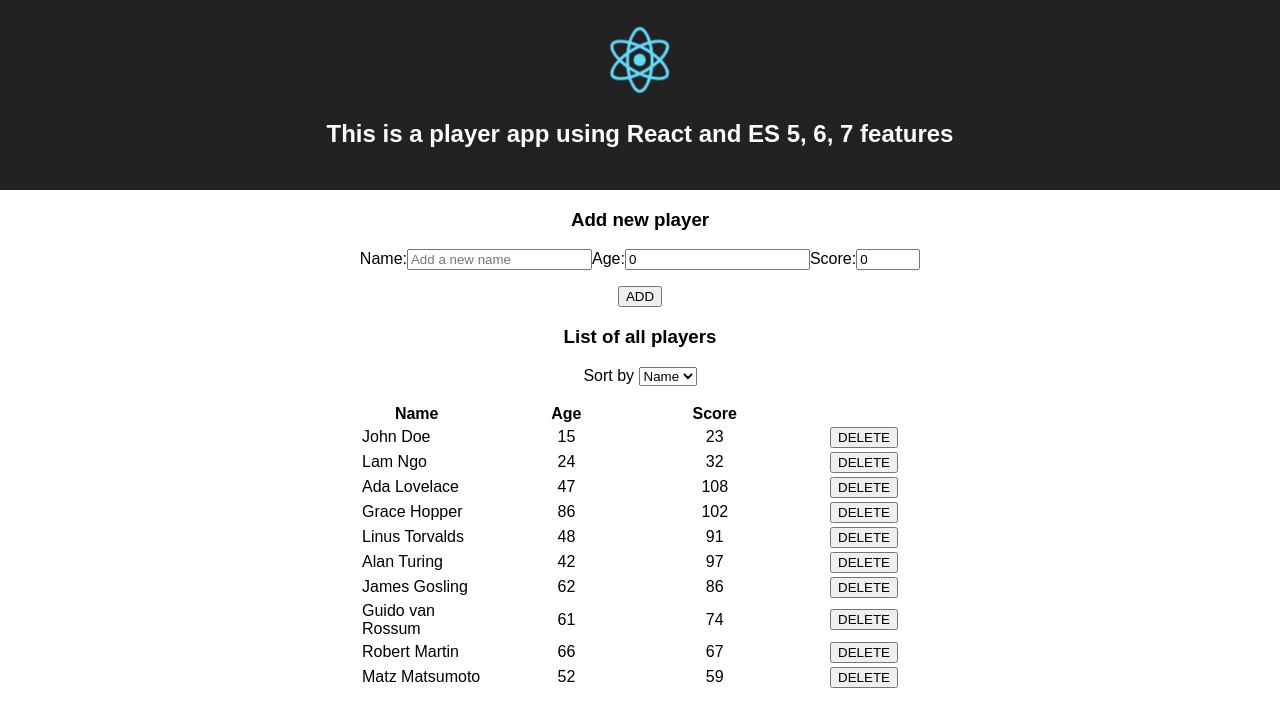
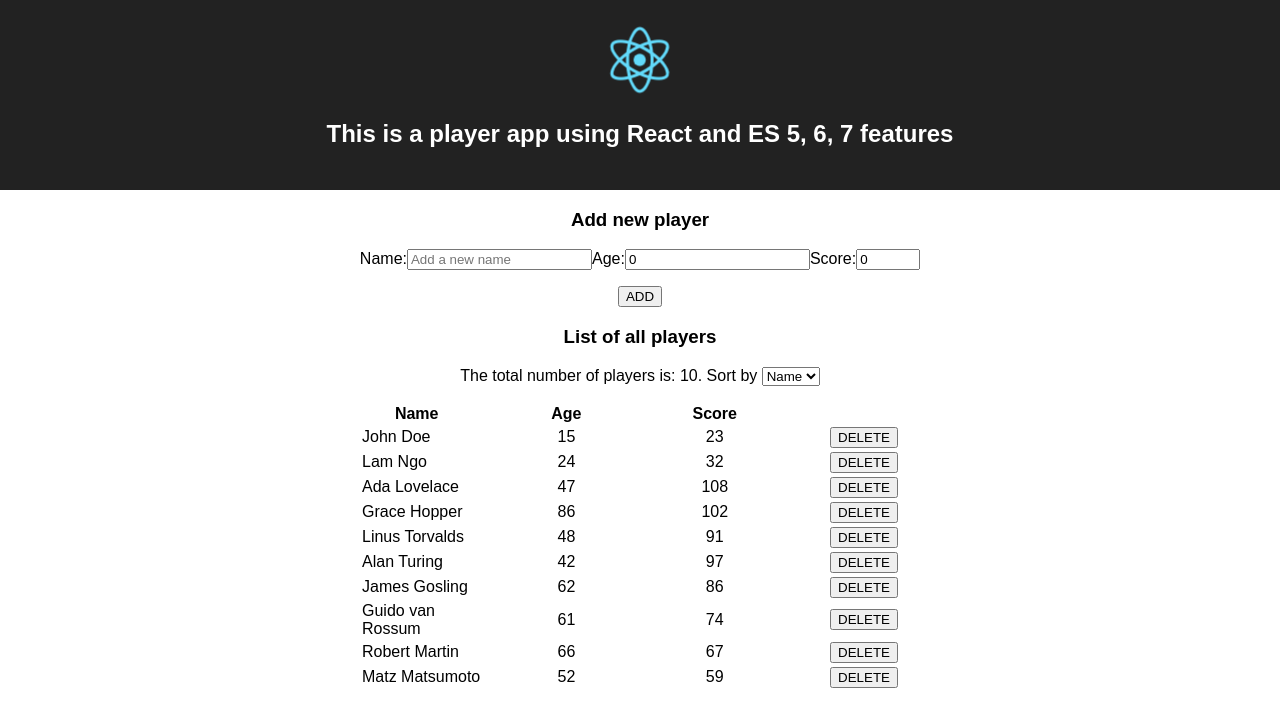
Before and after one commit to lam-ngo/HH_Multidisciplinary-project_ES-5-6-7, a React (Create React App) app: page / in a window 1280 px wide. Shown: the top 726 px of the page. Built offline with nearby package versions, Linux system fonts and the light colour scheme.

Commit message:
Added total number of players using let

```diff
--- a/src/components/listing/PlayerListing.js
+++ b/src/components/listing/PlayerListing.js
@@ -21,15 +21,18 @@
   }
 
   render() {
+
     const renderPlayer = this.props.playerList.map((player, index) =>
       <SinglePlayer key={index} player={player} />
     );
+
+    let totalPlayer = this.props.playerList.length;
 
     return (
       <div style={style.container}>
         <div>
           <h3>List of all players</h3>
-          <p> Sort by <span>
+          <p>The total number of players is: {totalPlayer}. Sort by <span>
               <select>
                 <option>Name</option>
                 <option>Age</option>
```
